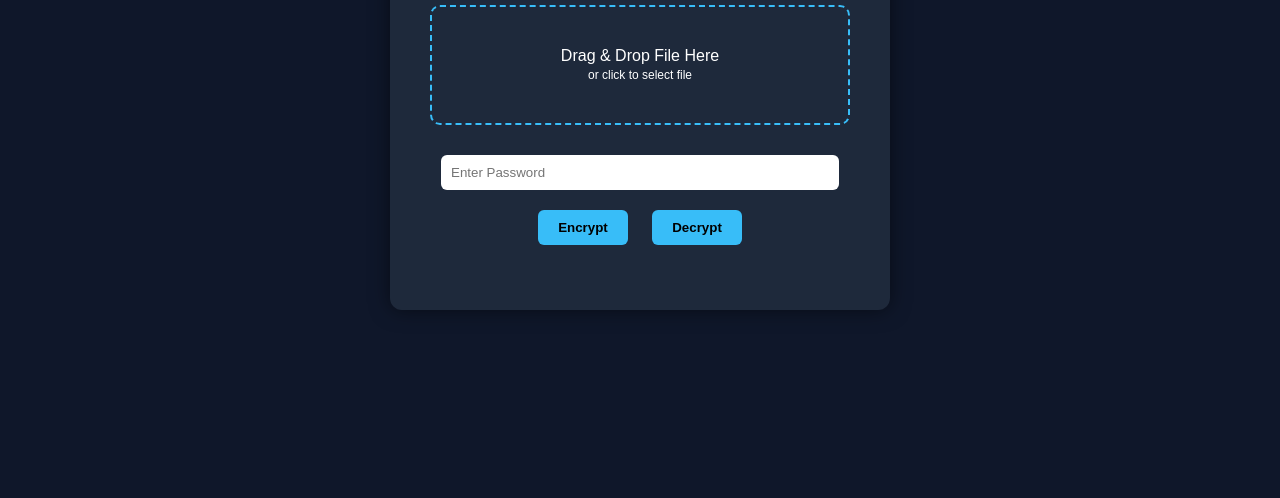
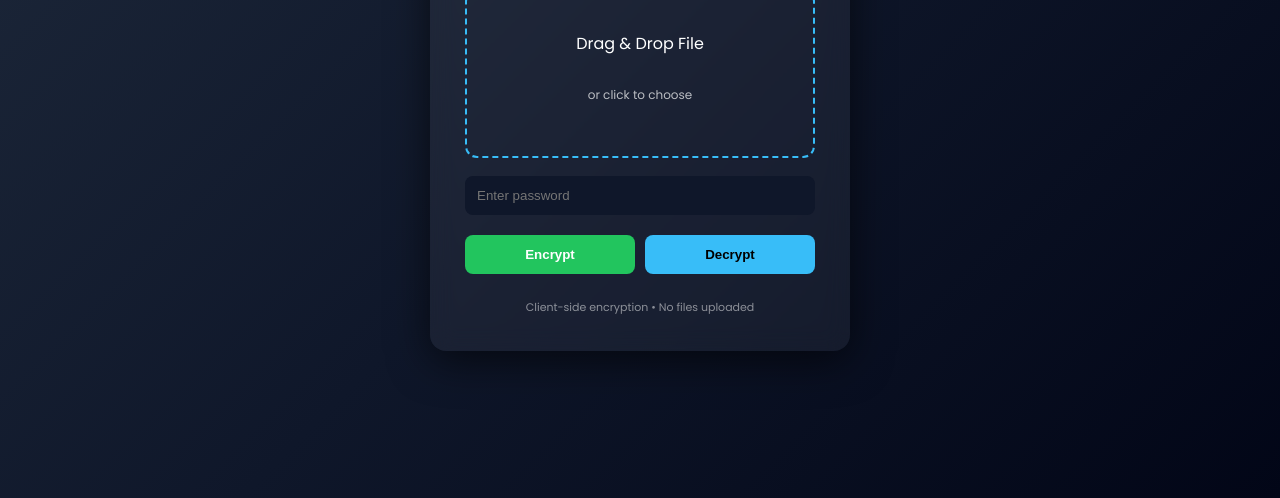
Before and after one commit to kushagra819/encryption, a plain HTML site: page index.html in a window 1280 px wide. Shown: the part 302-800 px from the top of the page. Drawn offline with Linux system fonts and the light colour scheme.

Commit message:
Refactor index.html for improved styling and structure

```diff
--- a/index.html
+++ b/index.html
@@ -6,76 +6,186 @@
 <meta charset="UTF-8">
 <title>Secure File Encryption Tool</title>
 
+<link href="https://fonts.googleapis.com/css2?family=Poppins:wght@300;400;600&display=swap" rel="stylesheet">
+
 <style>
 
+*{
+box-sizing:border-box;
+}
+
 body{
-font-family:Arial;
-background:#0f172a;
-color:white;
+
+font-family:'Poppins',sans-serif;
+margin:0;
+height:100vh;
+
+background:linear-gradient(135deg,#1e293b,#0f172a,#020617);
+
 display:flex;
 justify-content:center;
 align-items:center;
-height:100vh;
-margin:0;
+
+color:white;
+
 }
 
 .container{
-background:#1e293b;
-padding:40px;
-border-radius:12px;
+
 width:420px;
+padding:35px;
+
+border-radius:16px;
+
+background:rgba(255,255,255,0.05);
+backdrop-filter:blur(12px);
+
+box-shadow:0 10px 40px rgba(0,0,0,0.6);
+
 text-align:center;
-box-shadow:0 0 20px rgba(0,0,0,0.5);
+
 }
 
 h1{
+
+margin-top:0;
+font-weight:600;
+
+}
+
+.subtitle{
+
+font-size:13px;
+opacity:0.7;
 margin-bottom:20px;
+
 }
 
 .drop-zone{
+
 border:2px dashed #38bdf8;
-padding:40px;
-border-radius:10px;
-margin-bottom:20px;
+
+border-radius:12px;
+
+padding:40px 20px;
+
 cursor:pointer;
-transition:0.2s;
+
+transition:0.25s;
+
 }
 
 .drop-zone:hover{
-background:#0ea5e933;
+
+background:rgba(56,189,248,0.1);
+
 }
 
 .drop-zone.dragover{
-background:#0ea5e9;
+
+background:#38bdf8;
+color:black;
+
+}
+
+.file-name{
+
+margin-top:10px;
+font-size:13px;
+opacity:0.8;
+
 }
 
 input{
-width:90%;
-padding:10px;
-margin:10px 0;
-border-radius:6px;
+
+width:100%;
+
+padding:12px;
+
+margin-top:18px;
+
 border:none;
+
+border-radius:8px;
+
+outline:none;
+
+background:#0f172a;
+
+color:white;
+
+}
+
+.buttons{
+
+display:flex;
+gap:10px;
+margin-top:20px;
+
 }
 
 button{
-padding:10px 20px;
-margin:10px;
+
+flex:1;
+
+padding:12px;
+
 border:none;
-border-radius:6px;
+
+border-radius:8px;
+
+font-weight:600;
+
+cursor:pointer;
+
+transition:0.2s;
+
+}
+
+.encrypt{
+
+background:#22c55e;
+color:white;
+
+}
+
+.encrypt:hover{
+
+transform:translateY(-2px);
+background:#16a34a;
+
+}
+
+.decrypt{
+
 background:#38bdf8;
 color:black;
-font-weight:bold;
-cursor:pointer;
+
 }
 
-button:hover{
+.decrypt:hover{
+
+transform:translateY(-2px);
 background:#0ea5e9;
+
 }
 
 .status{
-margin-top:15px;
-font-size:14px;
-color:#94a3b8;
+
+margin-top:18px;
+
+font-size:13px;
+
+opacity:0.8;
+
+}
+
+.footer{
+
+margin-top:25px;
+font-size:11px;
+opacity:0.5;
+
 }
 
 </style>
@@ -88,81 +198,129 @@ color:#94a3b8;
 
 <h1>File Encryption Tool</h1>
 
+<div class="subtitle">
+Secure AES-256 browser encryption
+</div>
+
 <div class="drop-zone" id="dropZone">
-Drag & Drop File Here<br>
-<span style="font-size:12px;">or click to select file</span>
+
+Drag & Drop File
+<br><br>
+<span style="font-size:12px;opacity:0.7;">or click to choose</span>
+
+<div class="file-name" id="fileName"></div>
+
 </div>
 
 <input type="file" id="fileInput" hidden>
 
-<input type="password" id="password" placeholder="Enter Password">
+<input type="password" id="password" placeholder="Enter password">
 
-<br>
+<div class="buttons">
 
-<button onclick="encryptFile()">Encrypt</button>
-<button onclick="decryptFile()">Decrypt</button>
+<button class="encrypt" onclick="encryptFile()">Encrypt</button>
+
+<button class="decrypt" onclick="decryptFile()">Decrypt</button>
+
+</div>
 
 <div class="status" id="status"></div>
+
+<div class="footer">
+Client-side encryption • No files uploaded
+</div>
 
 </div>
 
 <script>
 
-let selectedFile = null;
+let selectedFile=null;
 
-const dropZone = document.getElementById("dropZone");
-const fileInput = document.getElementById("fileInput");
-const statusText = document.getElementById("status");
+const dropZone=document.getElementById("dropZone");
+const fileInput=document.getElementById("fileInput");
+const fileName=document.getElementById("fileName");
+const statusText=document.getElementById("status");
 
-dropZone.addEventListener("click", () => {
+dropZone.addEventListener("click",()=>{
+
 fileInput.click();
+
 });
 
-fileInput.addEventListener("change", () => {
-selectedFile = fileInput.files[0];
-dropZone.innerHTML = "Selected: <br>" + selectedFile.name;
+fileInput.addEventListener("change",()=>{
+
+selectedFile=fileInput.files[0];
+
+fileName.innerText=selectedFile.name;
+
 });
 
-dropZone.addEventListener("dragover", (e) => {
+dropZone.addEventListener("dragover",(e)=>{
+
 e.preventDefault();
+
 dropZone.classList.add("dragover");
+
 });
 
-dropZone.addEventListener("dragleave", () => {
+dropZone.addEventListener("dragleave",()=>{
+
 dropZone.classList.remove("dragover");
+
 });
 
-dropZone.addEventListener("drop", (e) => {
+dropZone.addEventListener("drop",(e)=>{
+
 e.preventDefault();
+
 dropZone.classList.remove("dragover");
 
-selectedFile = e.dataTransfer.files[0];
-dropZone.innerHTML = "Selected: <br>" + selectedFile.name;
+selectedFile=e.dataTransfer.files[0];
+
+fileName.innerText=selectedFile.name;
+
 });
 
 async function getKey(password){
 
-const enc = new TextEncoder();
+const enc=new TextEncoder();
 
-const keyMaterial = await crypto.subtle.importKey(
+const keyMaterial=await crypto.subtle.importKey(
+
 "raw",
+
 enc.encode(password),
+
 {name:"PBKDF2"},
+
 false,
+
 ["deriveKey"]
+
 );
 
 return crypto.subtle.deriveKey(
+
 {
+
 name:"PBKDF2",
+
 salt:enc.encode("file-encryption-salt"),
+
 iterations:100000,
+
 hash:"SHA-256"
+
 },
+
 keyMaterial,
+
 {name:"AES-GCM",length:256},
+
 false,
+
 ["encrypt","decrypt"]
+
 );
 
 }
@@ -170,80 +328,104 @@ false,
 async function encryptFile(){
 
 if(!selectedFile){
-alert("Select or drop a file first");
+
+alert("Select a file first");
+
 return;
+
 }
 
-const password = document.getElementById("password").value;
+const password=document.getElementById("password").value;
 
-if(password === ""){
+if(password===""){
+
 alert("Enter password");
+
 return;
+
 }
 
-statusText.innerText = "Encrypting...";
+statusText.innerText="Encrypting file...";
 
-const key = await getKey(password);
+const key=await getKey(password);
 
-const iv = crypto.getRandomValues(new Uint8Array(12));
+const iv=crypto.getRandomValues(new Uint8Array(12));
 
-const fileData = await selectedFile.arrayBuffer();
+const fileData=await selectedFile.arrayBuffer();
 
-const encrypted = await crypto.subtle.encrypt(
+const encrypted=await crypto.subtle.encrypt(
+
 {name:"AES-GCM",iv:iv},
+
 key,
+
 fileData
+
 );
 
-const blob = new Blob([iv,new Uint8Array(encrypted)]);
+const blob=new Blob([iv,new Uint8Array(encrypted)]);
 
-download(blob,selectedFile.name + ".enc");
+download(blob,selectedFile.name+".enc");
 
-statusText.innerText = "Encryption complete";
+statusText.innerText="Encryption complete";
 
 }
 
 async function decryptFile(){
 
 if(!selectedFile){
-alert("Select encrypted file first");
+
+alert("Select encrypted file");
+
 return;
+
 }
 
-const password = document.getElementById("password").value;
+const password=document.getElementById("password").value;
 
-if(password === ""){
+if(password===""){
+
 alert("Enter password");
+
 return;
+
 }
 
-statusText.innerText = "Decrypting...";
+statusText.innerText="Decrypting file...";
 
 try{
 
-const key = await getKey(password);
+const key=await getKey(password);
 
-const data = new Uint8Array(await selectedFile.arrayBuffer());
+const data=new Uint8Array(await selectedFile.arrayBuffer());
 
-const iv = data.slice(0,12);
-const encrypted = data.slice(12);
+const iv=data.slice(0,12);
 
-const decrypted = await crypto.subtle.decrypt(
+const encrypted=data.slice(12);
+
+const decrypted=await crypto.subtle.decrypt(
+
 {name:"AES-GCM",iv:iv},
+
 key,
+
 encrypted
+
 );
 
-const blob = new Blob([decrypted]);
+const blob=new Blob([decrypted]);
 
-download(blob,"decrypted_" + selectedFile.name.replace(".enc",""));
+download(blob,"decrypted_"+selectedFile.name.replace(".enc",""));
 
-statusText.innerText = "Decryption complete";
+statusText.innerText="Decryption complete";
 
-}catch(e){
+}
+
+catch{
 
 alert("Wrong password or corrupted file");
-statusText.innerText = "";
+
+statusText.innerText="";
 
 }
 
@@ -251,10 +433,11 @@ statusText.innerText = "";
 
 function download(blob,name){
 
-const a = document.createElement("a");
+const a=document.createElement("a");
 
-a.href = URL.createObjectURL(blob);
-a.download = name;
+a.href=URL.createObjectURL(blob);
+
+a.download=name;
 
 a.click();
 
```
